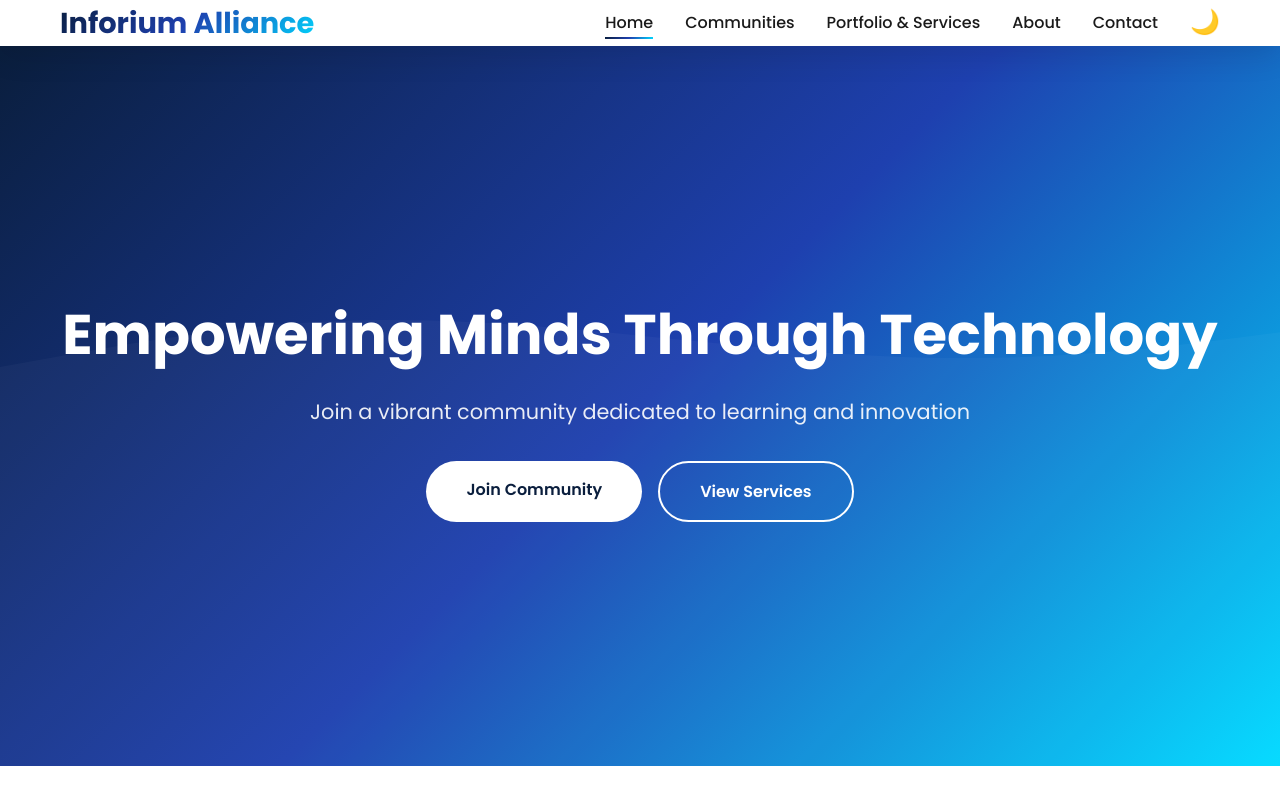
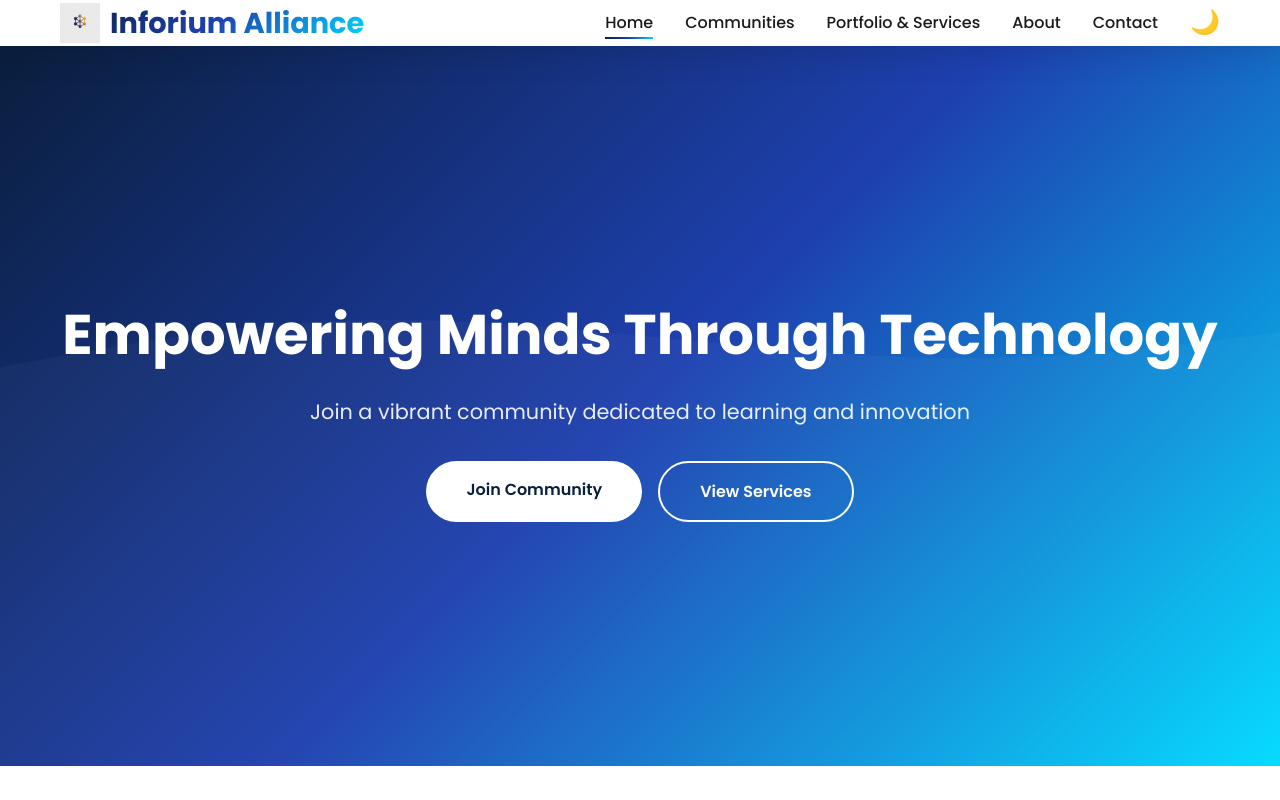
Before and after one commit to killer90234/alliance, a website built with Vite: page index.html in a window 1280 px wide. Shown: the top 800 px of the page. Built offline with nearby package versions, Linux system fonts and the light colour scheme.

Commit message:
Update index.html

```diff
--- a/index.html
+++ b/index.html
@@ -6,14 +6,39 @@
   <meta name="description" content="Inforium Alliance - Empowering Minds Through Technology. Learn Flutter, Web Development, Cyber Security, and Data Analysis.">
   <meta name="keywords" content="Flutter, Web Development, Cyber Security, Data Analysis, Freelancing, Tech Community">
   <meta name="author" content="Inforium Alliance">
-  <link rel="icon" type="image/svg+xml" href="/vite.svg">
+  <link rel="icon" type="image/png" href="logo_info (0-00-00-00).png">
   <link rel="stylesheet" href="style.css">
   <title>Inforium Alliance - Empowering Minds Through Technology</title>
+  <style>
+    .logo {
+  display: flex;
+  align-items: center;
+  font-weight: 700;
+  text-decoration: none;
+  color: #222;
+  font-size: 1.2rem;
+}
+
+.logo-img {
+  height: 40px;
+  width: 40px;
+  margin-right: 10px;
+  transition: transform 0.3s ease;
+}
+
+.logo-img:hover {
+  transform: scale(1.1);
+}
+
+  </style>
 </head>
 <body>
   <header>
     <nav class="container">
-      <a href="index.html" class="logo">Inforium Alliance</a>
+      <a href="index.html" class="logo">
+        <img src="logo_info (0-00-00-00).png" alt="Inforium Alliance Logo" class="logo-img">
+        <span>Inforium Alliance</span>
+      </a>
       <ul class="nav-links">
         <li><a href="index.html">Home</a></li>
         <li><a href="communities.html">Communities</a></li>
```
